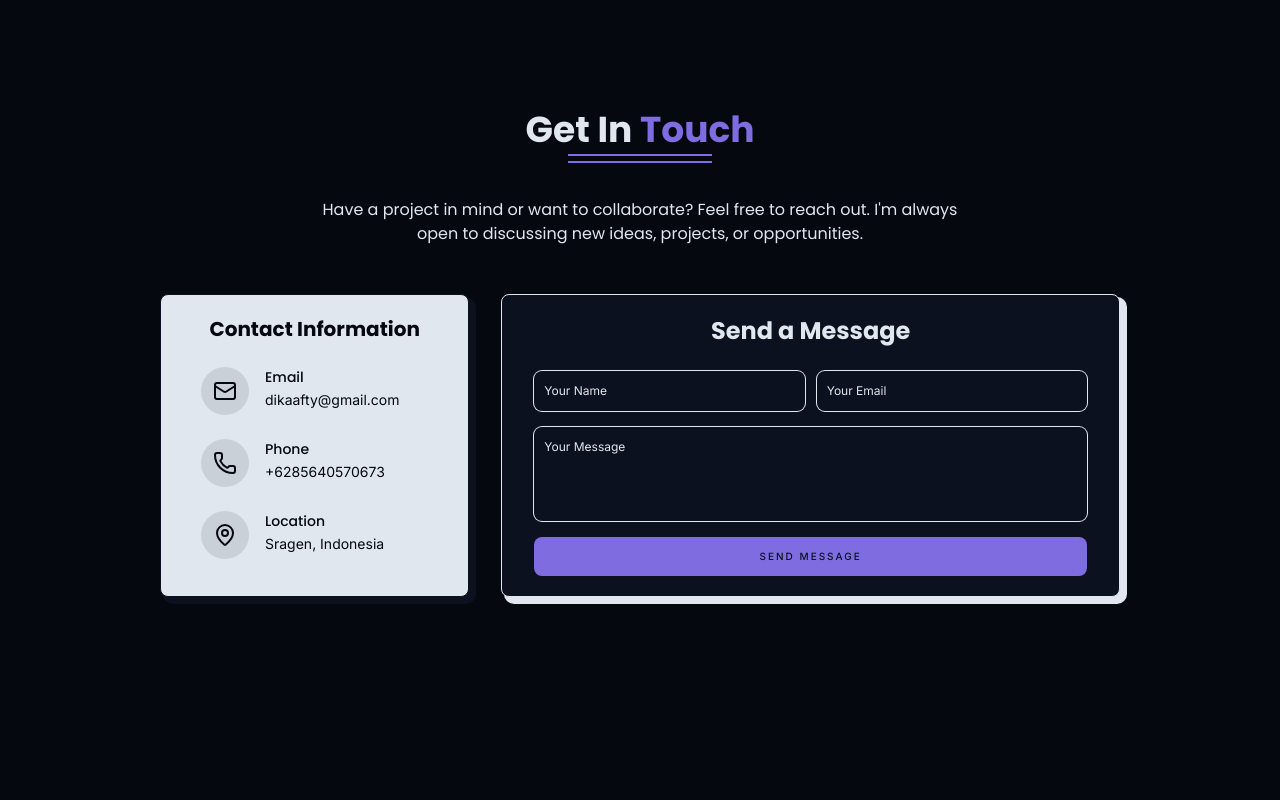
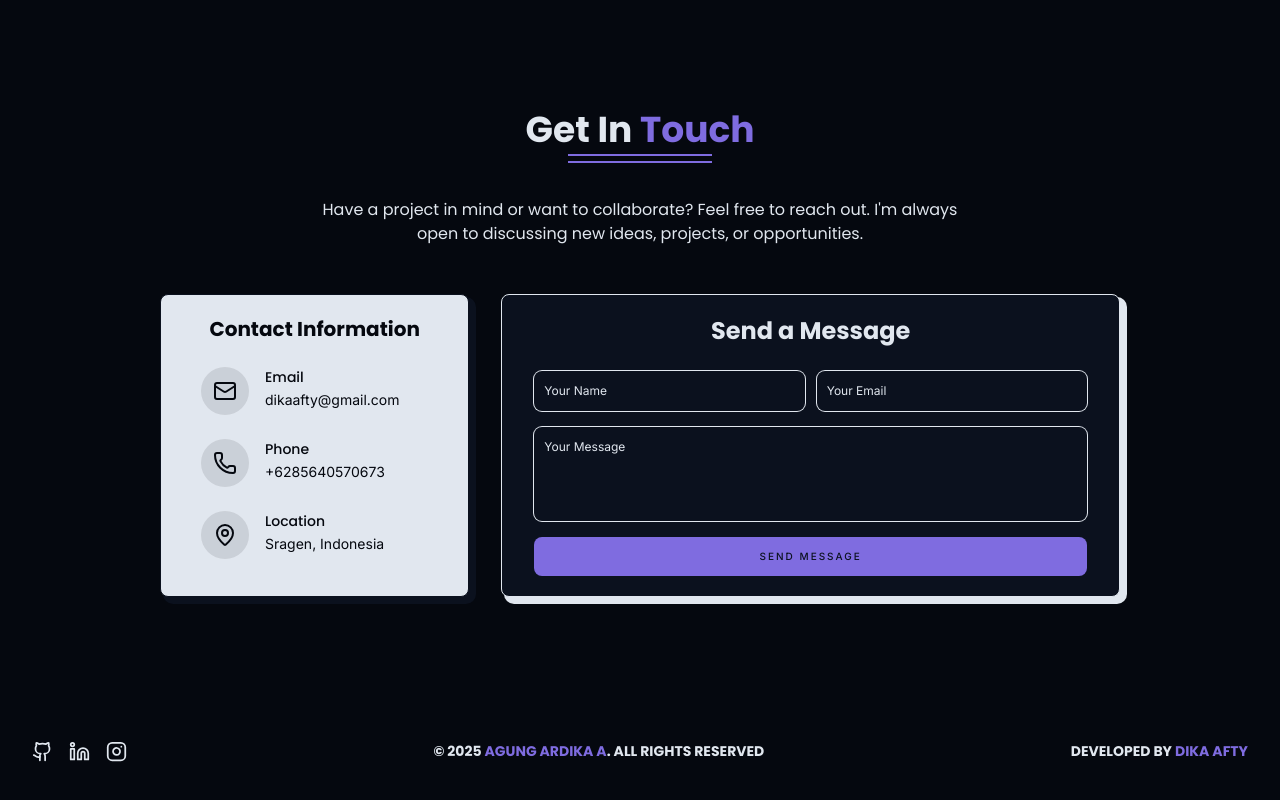
Before and after one commit to dikaafty/dikaafty-portofolio, a React (Vite) app: page / in a window 1280 px wide. Shown: the part 3076-3876 px from the top of the page. Built offline with nearby package versions, Linux system fonts and the light colour scheme.

Commit message:
Create footer items jsx in Footer component

```diff
--- a/src/components/Footer.jsx
+++ b/src/components/Footer.jsx
@@ -3,7 +3,39 @@ import { Github, Linkedin, Instagram } from "lucide-react";
 const Footer = () => {
   return (
     <footer className="py-12 px-8 flex flex-col md:flex-row justify-between items-center max-md:gap-3">
+      <div className="flex gap-4">
+        <a
+          href="https://github.com/dikaafty"
+          target="_blank"
+          className="cursor-pointer transition-colors duration-500 hover:text-primary"
+        >
+          <Github size={21} />
+        </a>
 
+        <a
+          href="https://www.linkedin.com/in/agung-ardika-afty/"
+          target="_blank"
+          className="cursor-pointer transition-colors duration-500 hover:text-primary"
+        >
+          <Linkedin size={21} />
+        </a>
+
+        <a
+          href="https://www.instagram.com/dikaafty_/"
+          target="_blank"
+          className="cursor-pointer transition-colors duration-500 hover:text-primary"
+        >
+          <Instagram size={21} />
+        </a>
+      </div>
+
+      <p className="font-poppins font-bold text-xs md:text-sm max-md:mt-1">
+        © 2025 <span className="text-primary">AGUNG ARDIKA A</span>. ALL RIGHTS RESERVED
+      </p>
+
+      <p className="font-poppins font-bold text-xs md:text-sm">
+        DEVELOPED BY <span className="text-primary">DIKA AFTY</span>
+      </p>
     </footer>
   )
 }
```
